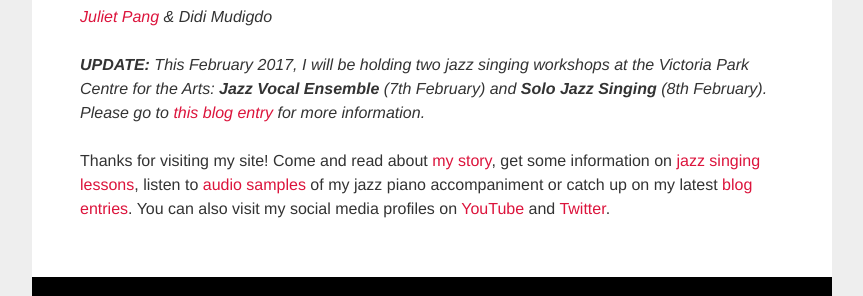
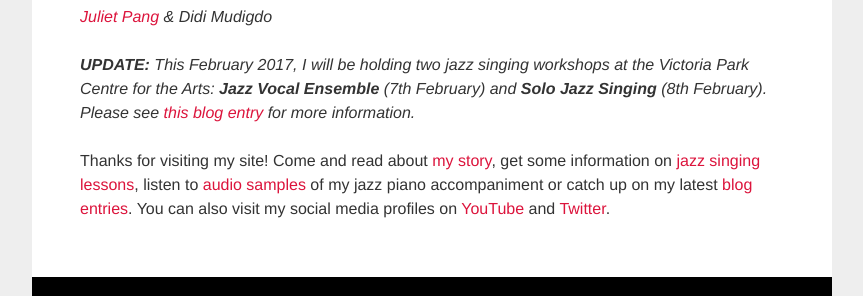
Before and after one commit to didijazz/didijazz.github.io, a Jekyll site: the page built from index.html, in a window 1280 px wide. Shown: the part 612-908 px from the top of the page, without its empty margins (208-1071 px from the left). Built offline with Jekyll 4.4.1, drawn with Linux system fonts in a browser that asks for light colours.

Commit message:
Update index.html

```diff
--- a/index.html
+++ b/index.html
@@ -5,7 +5,7 @@
 <div class="blurb">
 	 <p><img class=img-responsive src="img/pianovox800px.jpg" alt=""><br><em><a href="http://julietpang.net" target="_blank">Juliet Pang</a> &amp; Didi Mudigdo</em></p>
 
-	<p><em><strong>UPDATE:</strong> This February 2017, I will be holding two jazz singing workshops at the Victoria Park Centre for the Arts: <strong>Jazz Vocal Ensemble</strong>  (7th February) and <strong>Solo Jazz Singing</strong> (8th February). Please go to <a href="https://didijazz.github.io/blog/2017/01/25/february-jazz-singing-workshops">this blog entry</a> for more information.</em></p>
+	<p><em><strong>UPDATE:</strong> This February 2017, I will be holding two jazz singing workshops at the Victoria Park Centre for the Arts: <strong>Jazz Vocal Ensemble</strong>  (7th February) and <strong>Solo Jazz Singing</strong> (8th February). Please see <a href="https://didijazz.github.io/blog/2017/01/25/february-jazz-singing-workshops">this blog entry</a> for more information.</em></p>
 
 	<p>Thanks for visiting my site! Come and read about <a href="/about">my story</a>, get some information on <a href="/lessons">jazz singing lessons</a>, listen to <a href="/audio">audio samples</a> of my jazz piano accompaniment or catch up on my latest <a href="/blog">blog entries</a>. You can also visit my social media profiles on <a href="http://youtube.com/dmudigdo" target="_blank">YouTube</a> and <a href="http://twitter.com/didijazz" target="_blank">Twitter</a>.</p>
 
```
